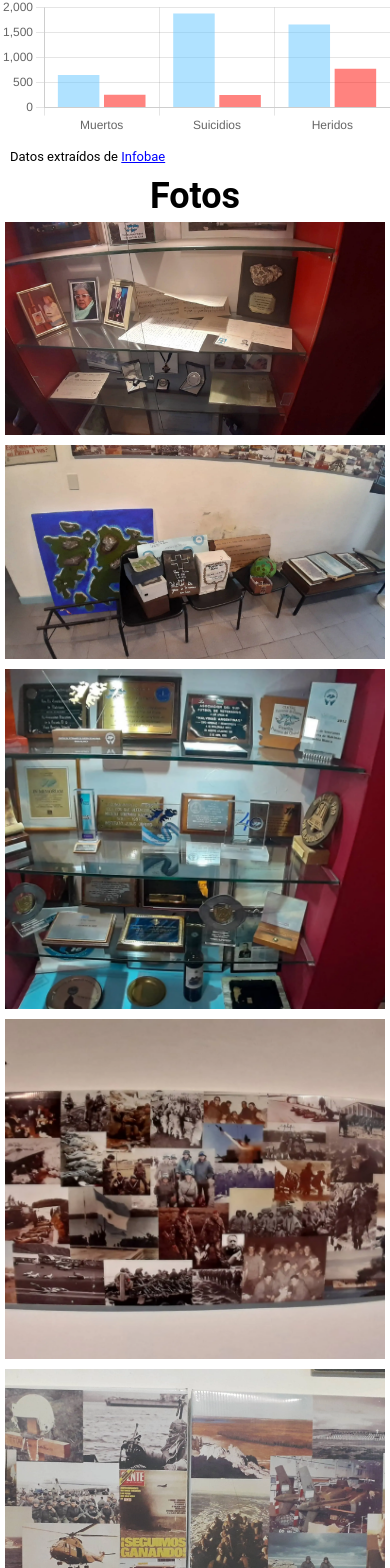
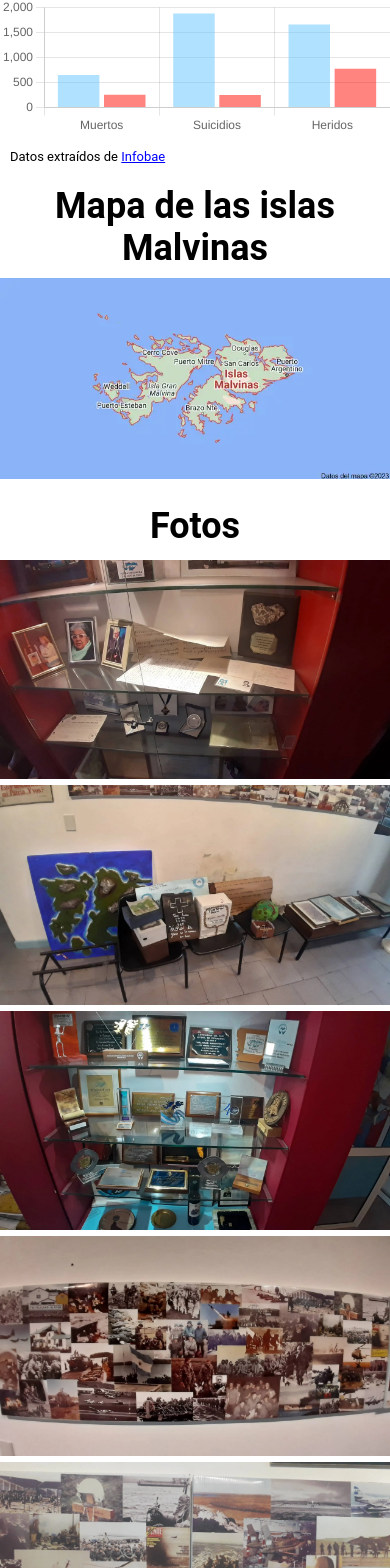
Before and after one commit to martinval11/tr_malvinas, a React (Vite) app: page / in a window 390 px wide. Shown: the part 2569-4137 px from the top of the page. Built offline with nearby package versions, Linux system fonts and the light colour scheme.

Commit message:
css fixes

```diff
--- a/src/App.jsx
+++ b/src/App.jsx
@@ -116,47 +116,54 @@ const App = () => {
 				</section>
 
 				<div className={styles.photos}>
-					<h2>Fotos</h2>
-					<div
-						id={styles.images}
-						className={styles.imagesMoreHeight}>
-						<img
-							src='img/2.webp'
-							loading='lazy'
-						/>
-						<img
-							src='img/3.webp'
-							loading='lazy'
-						/>
-					</div>
-
-					<div id={styles.images}>
-						<img
-							src='img/4.webp'
-							loading='lazy'
-						/>
-						<img
-							src='img/5.webp'
-							loading='lazy'
-						/>
-						<img
-							src='img/6.webp'
-							loading='lazy'
-						/>
-						<img
-							src='img/7.webp'
-							loading='lazy'
-						/>
-					</div>
-				</div>
-
-				<div className={styles.photos}>
 					<h2>Mapa de las islas Malvinas</h2>
 					<img
 						src='img/malvinas.webp'
 						alt='Mapa de las islas Malvinas'
 						loading='lazy'
 					/>
+				</div>
+
+				<div className={styles.photos}>
+					<h2>Fotos</h2>
+
+					<div className={styles.images}>
+						<img
+							src='img/2.webp'
+							alt='Mostrador con objetos de Malvinas'
+							loading='lazy'
+						/>
+
+						<img
+							src='img/3.webp'
+							alt='Maqueta de malvinas de la EESº77'
+							loading='lazy'
+						/>
+
+						<img
+							src='img/4.webp'
+							alt='Mostrador con recuerdos de Malvinas'
+							loading='lazy'
+						/>
+
+						<img
+							src='img/5.webp'
+							alt='Fotos de Malvinas'
+							loading='lazy'
+						/>
+
+						<img
+							src='img/6.webp'
+							alt='Fotos de Malvinas 2'
+							loading='lazy'
+						/>
+
+						<img
+							src='img/7.webp'
+							alt='Fotos de Malvinas 3'
+							loading='lazy'
+						/>
+					</div>
 				</div>
 			</main>
 
@@ -166,13 +173,15 @@ const App = () => {
 					<a
 						href='https://instagram.com/secundaria77mardelplata?igshid=YmMyMTA2M2Y'
 						target='_blank'
-						rel='noopener noreferrer'>
+						rel='noopener noreferrer'
+						title='Instagram de la EESº77'>
 						<Instagram /> Instagram
 					</a>
 					<a
 						href='https://www.facebook.com/groups/423827537724306/'
 						target='_blank'
-						rel='noopener noreferrer'>
+						rel='noopener noreferrer'
+						title='Facebook de la EESº77'>
 						<Facebook /> Facebook
 					</a>
 				</div>
--- a/src/Home.module.css
+++ b/src/Home.module.css
@@ -47,7 +47,7 @@
 
 .footer h3 {
 	font-size: 21px;
-  margin: 10px 0 24px;
+	margin: 10px 0 15px;
 }
 
 .footer a {
@@ -139,34 +139,32 @@
 	color: #000;
 	text-align: center;
 	font-size: 24px;
-}
-
-.images {
-  display: grid;
-  grid-template-columns: repeat(
-    auto-fit,
-    minmax(
-      300px,
-      1fr
-    )
-  );
-  gap: 12px;
-}
-
-.imagesMoreHeight img {
-  height: auto !important;
-}
-
-#images img {
-  padding: 5px;
-  width: 25%;
-  height: 300px;
-  object-fit: cover;
+	padding: 10px 0;
 }
 
 .photos img {
 	width: 100%;
 }
+
+.photos h2 {
+	margin-bottom: 9px;
+}
+
+.images {
+	display: grid;
+	grid-template-columns: 31.5% 31.5% 31.5%;
+	gap: 6px;
+	justify-content: center;
+	margin-top: 13px;
+	margin-bottom: 15px;
+}
+
+.images img {
+	width: 100%;
+	object-fit: cover;
+	height: auto !important;
+}
+
 
 .card p {
 	margin: 0;
@@ -204,23 +202,28 @@
 	font-size: 2rem;
 }
 
+@media screen and (max-width: 900px) {
+  .images {
+	  grid-template-columns: 45% 45%;
+  }
+}
+
 @media screen and (max-width: 650px) {
 	.title {
 		font-size: 2.75rem;
 	}
 
-  #images {
+	.images {
 		display: flex;
 		flex-direction: column;
 	}
 
-  #images img {
+	.images img {
 		width: 100%;
-    height: 350px;
 	}
 }
 
-@media screen and (max-width: 590px) {
+@media screen and (max-width: 600px) {
 	.grid {
 		width: 100%;
 		flex-direction: column;
```
Lines whose indentation alone changed are shown as unchanged.
